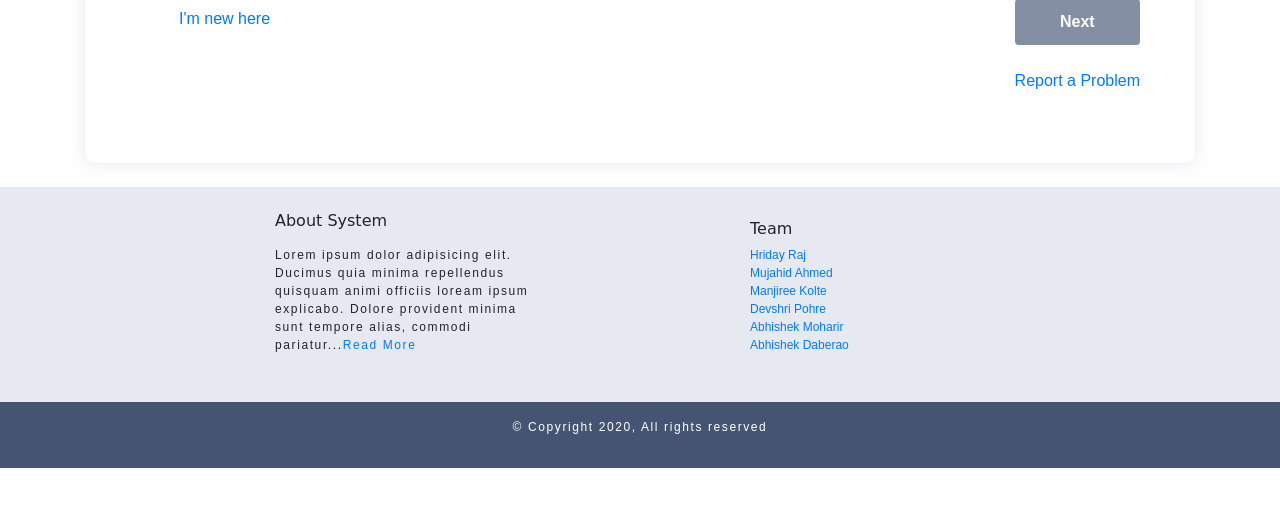
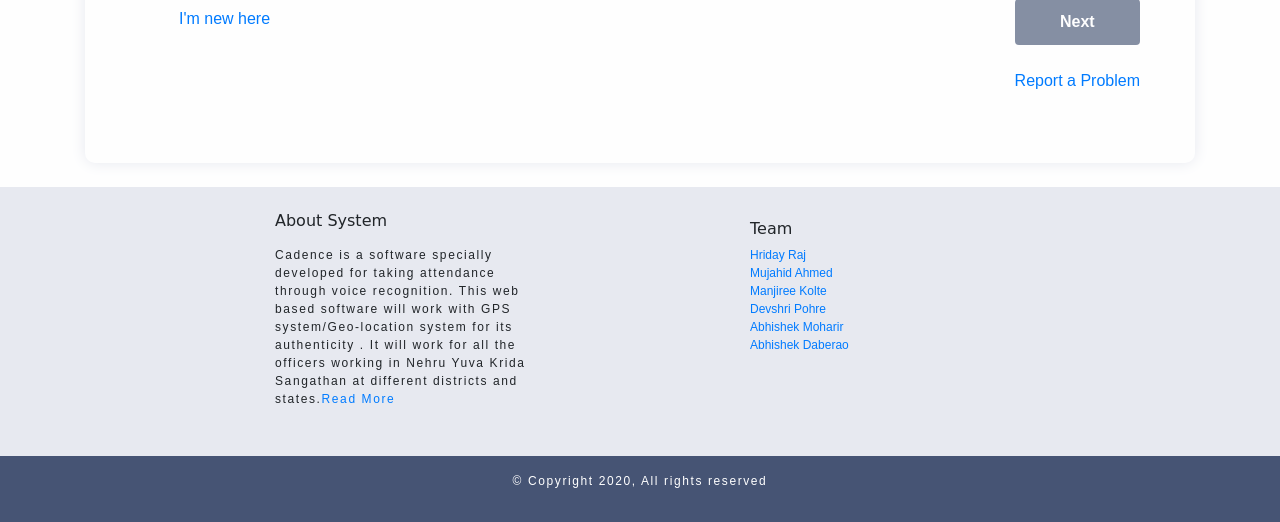
Before and after one commit to HridayRaj/DK1_stunners, a Flask app: page / in a window 1280 px wide. Shown: the part 649-1171 px from the top of the page. Before the commit the page ends 1117 px from the top, so only its background shows below. Run offline with Flask 2, Linux system fonts and the light colour scheme; some libraries are stand-ins or nearby versions.

Commit message:
Update Login.html
about system

```diff
--- a/templates/Login.html
+++ b/templates/Login.html
@@ -242,8 +242,9 @@
 
                 <div class="col-lg-3 col-12 offset-lg-2">
                     <h6>About System </h6>
-                    <p class="py-2">Lorem ipsum dolor adipisicing elit. Ducimus quia minima repellendus quisquam animi
-                        officiis loream ipsum explicabo. Dolore provident minima sunt tempore alias, commodi pariatur...<a href="/readme"> Read More</a>           </p>
+                    <p class="py-2">Cadence is a software specially developed for taking attendance through voice recognition.
+              This web based software will work with GPS system/Geo-location system for its authenticity .
+              It will work for all the officers working in Nehru Yuva Krida Sangathan at different districts and states.<a href="/readme"> Read More</a>           </p>
                 </div>
                 <div class="col-lg-2"></div>
                 <div class="col-lg-3 col-12 py-2">
```
